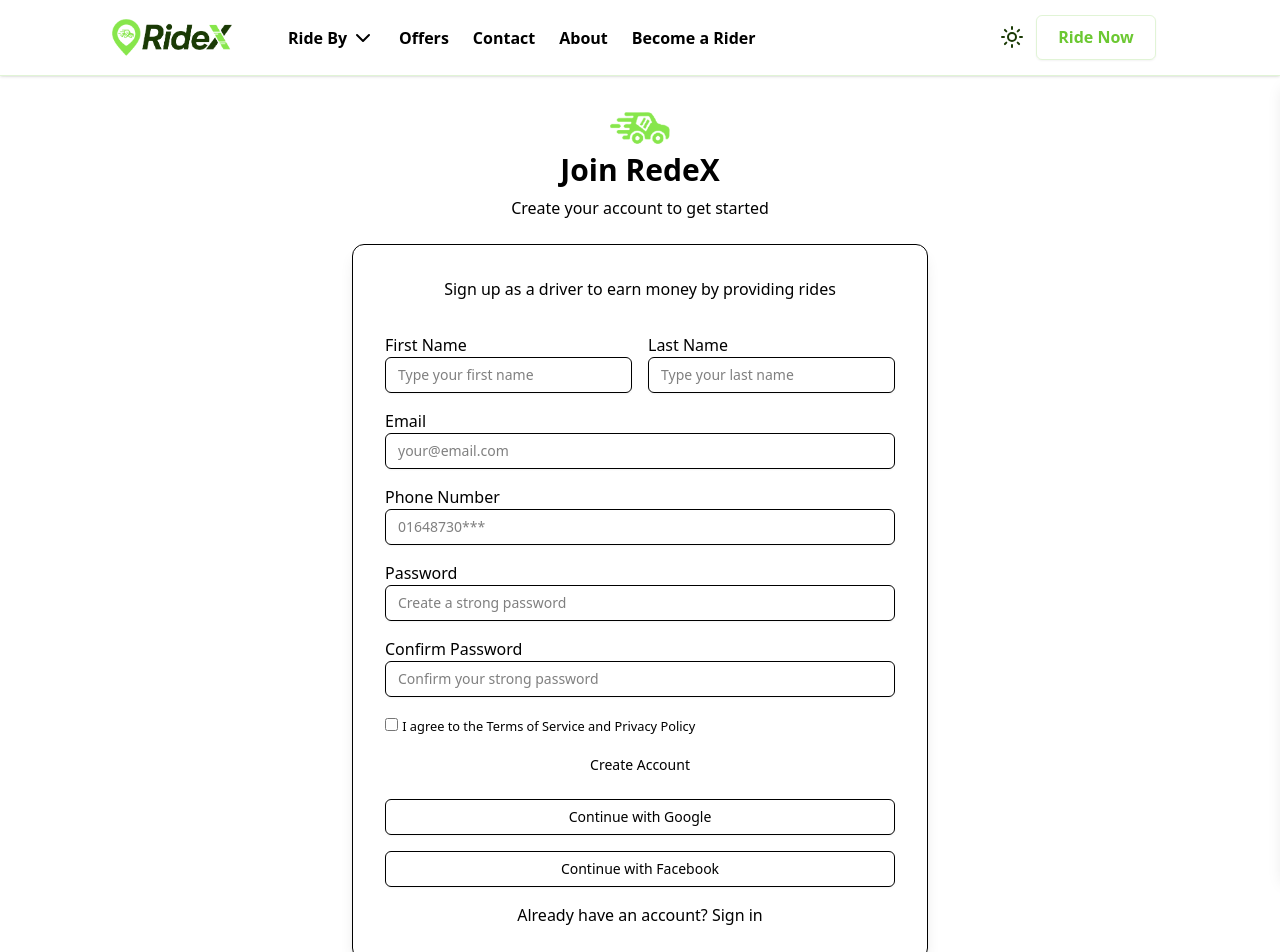
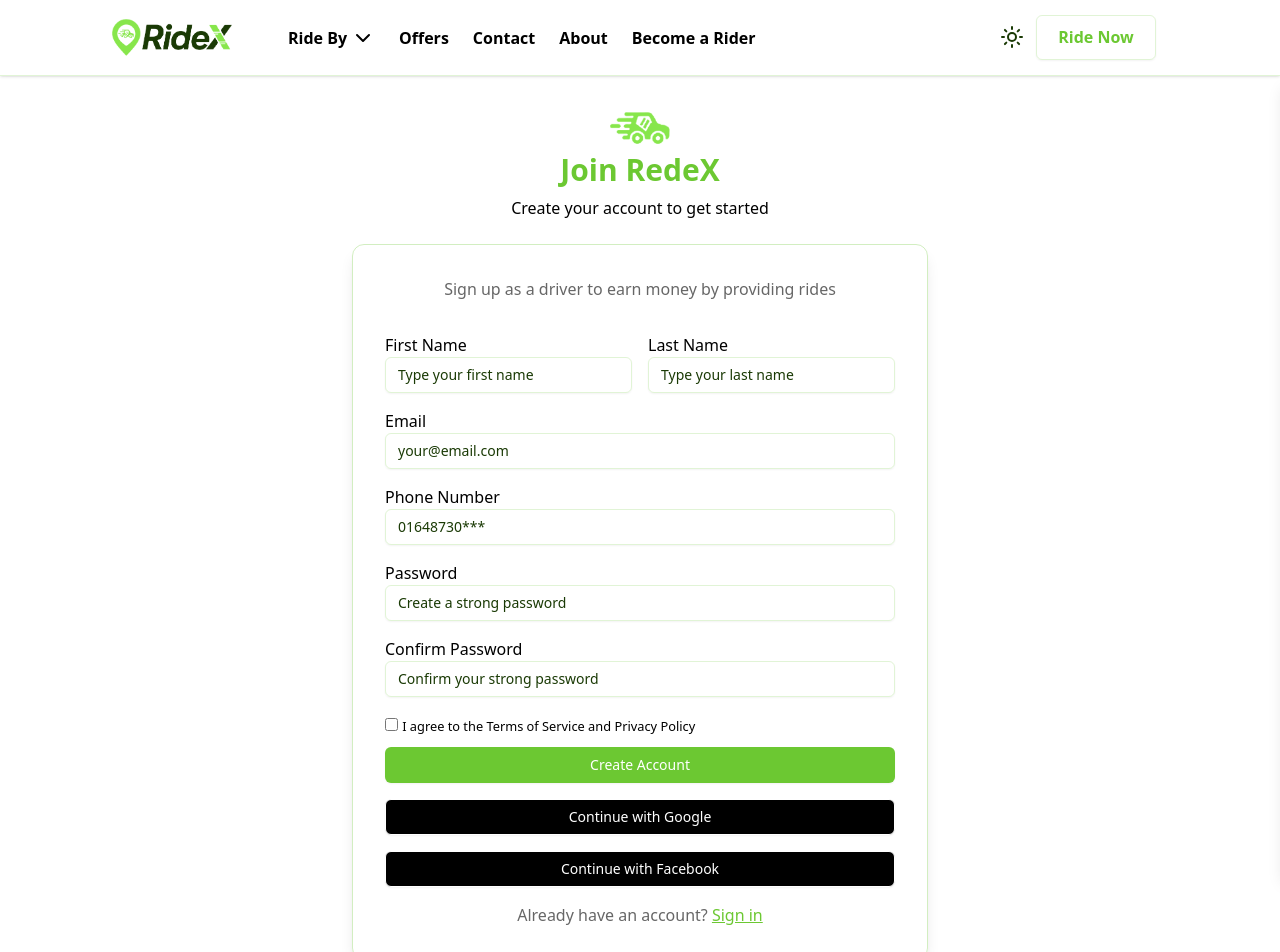
Before and after one commit to rubel6610/RideX-Frontend, a Next.js app: page /register in a window 1280 px wide. Shown: the top 952 px of the page. Built offline with nearby package versions, Linux system fonts and the light colour scheme.

Commit message:
modify register page input field, border, and button

```diff
--- a/src/app/globals.css
+++ b/src/app/globals.css
@@ -7,3 +7,11 @@
 --secondary: #1A3A05;
 --accent: #90fc47;
 }
+
+
+.dark input::placeholder{
+    color: rgba(255, 255, 255, 0.507)
+}
+input::placeholder{
+    color: var(--secondary);
+}
--- a/src/app/register/page.jsx
+++ b/src/app/register/page.jsx
@@ -6,6 +6,8 @@ import React from 'react'
 import Link from 'next/link'
 
 function RegisterPage() {
+
+
 
   return (
     <div className='mt-28 container mx-auto mb-16'>
@@ -19,53 +21,61 @@ function RegisterPage() {
           height={60}
           className=''
         />
-        <h2 className='text-3xl text-primary font-bold'>Join RedeX</h2>
-        <p className='text-muted-foreground'>Create your account to get started</p>
+        <h2 className='text-3xl text-[var(--primary)] font-bold'>Join RedeX</h2>
+        <p className='text-black dark:text-white'>Create your account to get started</p>
       </div>
 
       {/* register page from  */}
-      <form className='shadow-lg p-8 rounded-xl space-y-4 max-w-xl mx-auto border border-muted-foreground/10'>
-        <p className='text-muted-foreground text-center mb-8'>Sign up as a driver to earn money by providing rides</p>
+      <form className='shadow-lg p-8 rounded-xl space-y-4 max-w-xl mx-auto border border-[#6CC832]/30'>
+        <p className='text-black/60 dark:text-white/60 text-center mb-8'>Sign up as a driver to earn money by providing rides</p>
 
         {/* first & last name field  */}
         <div className='space-y-2 md:space-y-0 grid grid-cols-1 md:grid-cols-2 gap-0 md:gap-4'>
           <div>
             <label>First Name</label>
-            <Input type="text" placeholder="Type your first name"></Input>
+            <Input
+              type="text"
+              placeholder="Type your first name"
+              className='border border-[#6CC832]/20'></Input>
           </div>
           <div>
             <label>Last Name</label>
-            <Input type="text" placeholder="Type your last name"></Input>
+            <Input type="text" placeholder="Type your last name"
+            className='border border-[#6CC832]/20'></Input>
           </div>
         </div>
 
         {/* email field  */}
         <label>Email</label>
-        <Input type="email" placeholder="your@email.com" ></Input>
+        <Input type="email" placeholder="your@email.com"
+        className='border border-[#6CC832]/20'></Input>
 
         {/* phone number field  */}
         <label>Phone Number</label>
-        <Input type="number" placeholder="01648730***"></Input>
+        <Input type="number" placeholder="01648730***"
+        className='border border-[#6CC832]/20'></Input>
 
         {/* password field  */}
         <label>Password</label>
-        <Input type="password" placeholder="Create a strong password"></Input>
+        <Input type="password" placeholder="Create a strong password"
+        className='border border-[#6CC832]/20'></Input>
 
         {/* confirm password field  */}
         <label>Confirm Password</label>
-        <Input type="password" placeholder="Confirm your strong password"></Input>
+        <Input type="password" placeholder="Confirm your strong password"
+        className='border border-[#6CC832]/20'></Input>
 
         <input type="checkbox" /> <small className='text-muted-foreground'>
           I agree to the <span className='text-primary'>Terms of Service</span> and <span className='text-primary'>Privacy Policy</span>
         </small>
         {/* Create account button  */}
-        <Button variant="primaryBtn" className="w-full">Create Account</Button>
+        <Button className="w-full bg-[var(--primary)] text-white dark:text-black">Create Account</Button>
         {/* google register button  */}
-        <Button variant="outline" className="w-full"> Continue with Google</Button>
+        <Button variant="outline" className="w-full dark:bg-white bg-black text-white dark:text-black"> Continue with Google</Button>
         {/* facebook register button  */}
-        <Button variant="outline" className="w-full"> Continue with Facebook</Button>
+        <Button variant="outline" className="w-full dark:bg-white bg-black text-white dark:text-black"> Continue with Facebook</Button>
         {/* toggle sign in page  */}
-        <p className='text-center text-muted-foreground'>Already have an account? <span className='text-primary'><Link href='/signin'/>Sign in</span></p>
+        <p className='text-center text-black/60 dark:text-white/60'>Already have an account? <span className='text-[var(--primary)] underline cursor-pointer'><Link href='/signIn' />Sign in</span></p>
       </form>
     </div>
   )
```
